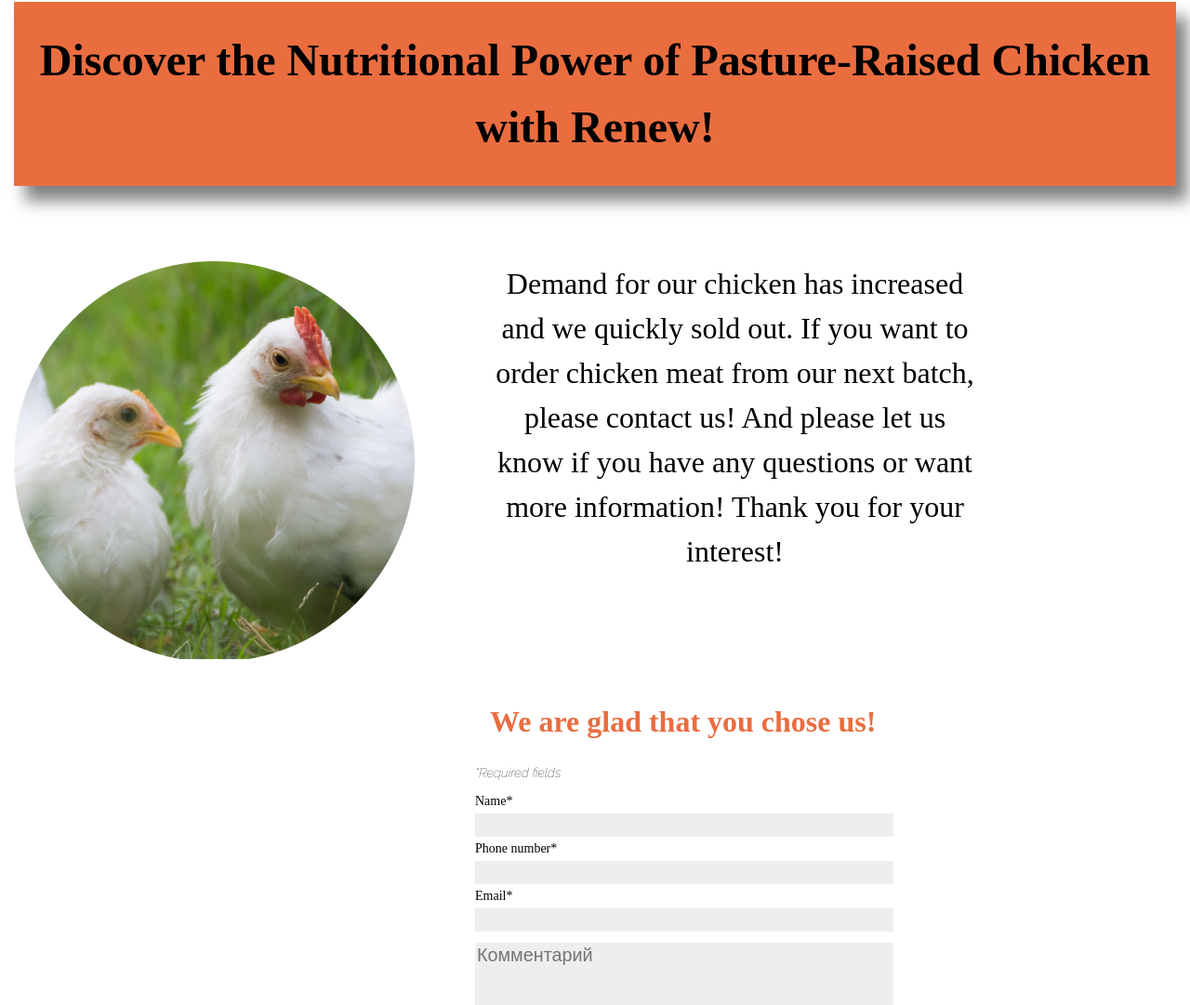
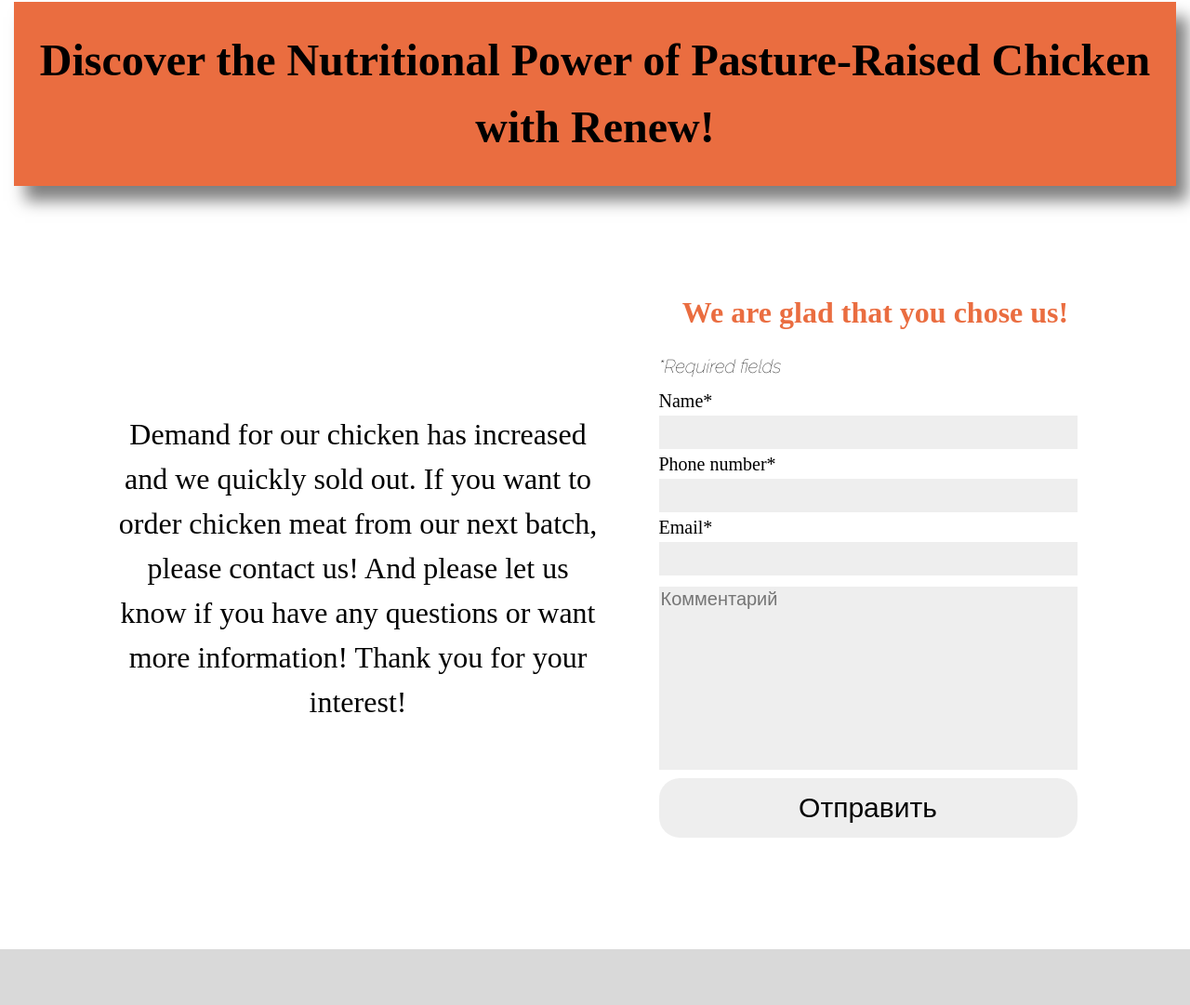
Before and after one commit to Killman03/renewfarm_site, a Flask app: page /contact in a window 1280 px wide. Shown: the part 417-1498 px from the top of the page at 93% size. Run offline with Flask 3, Linux system fonts and the light colour scheme; some web fonts are replaced.

Commit message:
Version 1.0 (final 1.0)

```diff
--- a/static/css/aboutus.css
+++ b/static/css/aboutus.css
@@ -2,19 +2,18 @@
 
 .about__text {
   margin: 86px 0 36px;
+  text-align: left;
 }
 
 .about__text h3 {
-  font-style: 700;
-  font-size: 24px;
-  text-align: left;
+  font-weight: 700;
+  font-size: 25px;
   padding-bottom: 56px;
 }
 
 .about__text p {
   font-style: 400;
   font-size: 20px;
-  text-align: left;
 }
 
 .column {
--- a/static/css/contacts.css
+++ b/static/css/contacts.css
@@ -1,6 +1,9 @@
-.contacts__text {
+.contacts__wrapper{
   display: flex;
-    margin-top: 81px;
+  justify-content: center;
+  align-items: center;
+  padding: 120px 0;
+  gap: 60px;
 }
 
 .contacts__text img {
@@ -10,8 +13,6 @@
 
 .contacts__text p {
   max-width: 527px;
-  height: 431px;
-  margin-left: 81px;
   text-align: center;
   font-size: 32px;
   font-weight: 400;
@@ -19,27 +20,22 @@
 
 
 .contacts__form{
-  position: relative;
-  margin: 40px 0px 0px 496px;
   width: 100%;
   max-width: 450px;
   line-height: 1;
 }
 
-.contacts__form form{
-    margin-bottom: 53px;
-}
 .contacts__form h2 {
   font-size: 32px;
   font-weight: 700;
+  text-align: center;
   color: #EA6D40;
   padding: 0 0 15px 16px;
-    ;
 }
 
 .contacts__form p {
   font-family: 'Raleway', sans-serif;
-    font-size: 14px;
+  font-size: 20px;
   font-weight: 100;
   font-style: italic;
   padding: 17px 0px;
@@ -50,41 +46,21 @@
 }
 
 .contacts__form form label {
-    font-size: 14px;
+  font-size: 20px;
   display: block;
-    padding-bottom: 6px;;
-}
-
-.contacts__form form input {
-    position: relative;
-    border: none;
-    outline: none;
-    width: 100%;
-    background-color: rgba(217, 217, 217, 0.46);
+  padding-bottom: 6px;
 }
 
 .contacts__form form textarea{
   position: relative;
-    border: none;
-    outline: none;
+  font-size: 20px;
   width: 100%;
   background-color: rgba(217, 217, 217, 0.46);
   height: 197px;
+  border: none;
+  outline: none;
   resize: none;
 }
-/*
-.con__bot {
-    background-color: rgba(81, 17, 17, 0.12);
-    font-size: 36px;
-    cursor: pointer;
-    margin-top: 28px;
-    max-height: 75px!important;
-    color: #511111;
-    padding: 15px 61px;
-    border-radius: 22px;
-    width: 60%;
-    margin-left: 20%;
-} */
 
 .con__bot  {
   background-color: rgba(81, 17, 17, 0.12);
@@ -97,11 +73,17 @@
   border-radius: 22px;
   width: 100%;
 }
+
+.contacts__form form input {
+  position: relative;
+  font-size: 30px;
+  border: none;
+  outline: none;
+  width: 100%;
+  background-color: rgba(217, 217, 217, 0.46);
+}
 .con__bot:active  {
   position: relative;
   top: 1px;
   left: 1px;
 }
-.contacts__form form input[type="submit"]:hover {
-
-}
--- a/static/js/script.js
+++ b/static/js/script.js
@@ -137,11 +137,13 @@
         var comment = $(this).attr('id');
         saveLocalLang(comment)
 
+        $('.comment').each(function(index, item) {
+          this.placeholder=arrLang[comment][$(this).attr('key')];
+        })
 
         $('.lang').each(function(index, item) {
             $(this).text(arrLang[lang][$(this).attr('key')]);
             this.value=arrLang[lang][$(this).attr('key')];
-            comment.placeholder=arrLang[lang][$(this).attr('key')];
         })
 
      })
@@ -169,7 +171,11 @@
         let lang = langs[langs.length - 1]
         $('.lang').each(function (index, item) {
             $(this).text(arrLang[lang][$(this).attr('key')]);
+            this.value=arrLang[lang][$(this).attr('key')];
         });
+        $('.comment').each(function(index, item) {
+          this.placeholder=arrLang[comment][$(this).attr('key')];
+        })
     })
 }
 
--- a/templates/contacts.html
+++ b/templates/contacts.html
@@ -5,10 +5,8 @@
 {% block content %}
 <div class="contacts__main">
   <div class="container">
+    <div class='contacts__wrapper'>
       <div class="contacts__text">
-                <div class="contacts__img">
-                    <img src="{{ url_for('static', filename='img/chickens.jpg') }}" alt="img">
-                </div>
         <p class="lang" key="contacts__text">
             Demand for our chicken has increased and we quickly sold out. If you want to order chicken meat from our next batch, please contact us! And please let us know if you have any questions or want more information! Thank you for your interest!
         </p>
@@ -34,7 +32,7 @@
           </div>
           <div class="input__box">
             <label for="comment" ></label>
-                        <textarea id="comment" key="comment" placeholder="Комментарий"></textarea>
+            <textarea id="comment"  class="comment" key="comment" placeholder="Комментарий"></textarea>
           </div>
           <div>
             <input value="Отправить" type="submit" class="lang con__bot" name="con__bot" key="submit_2">
```
Also changed, not shown: static/css/media.css (+48 -3 lines). Lines whose indentation alone changed are shown as unchanged.
